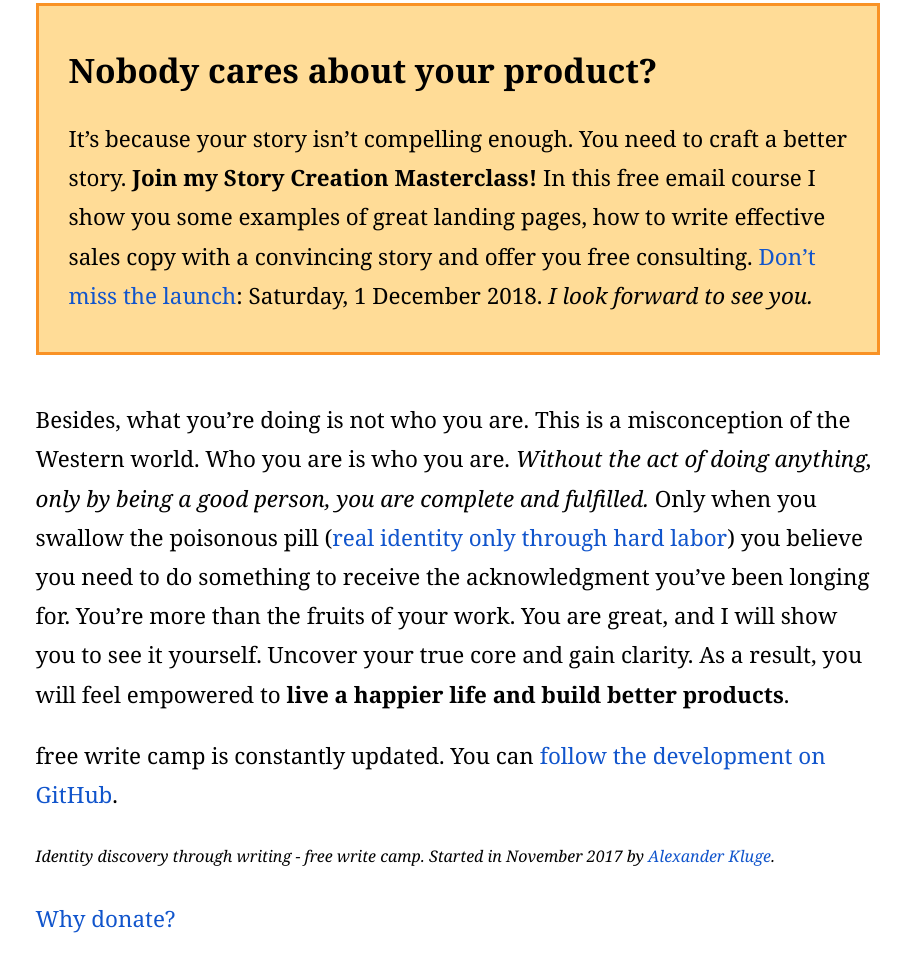
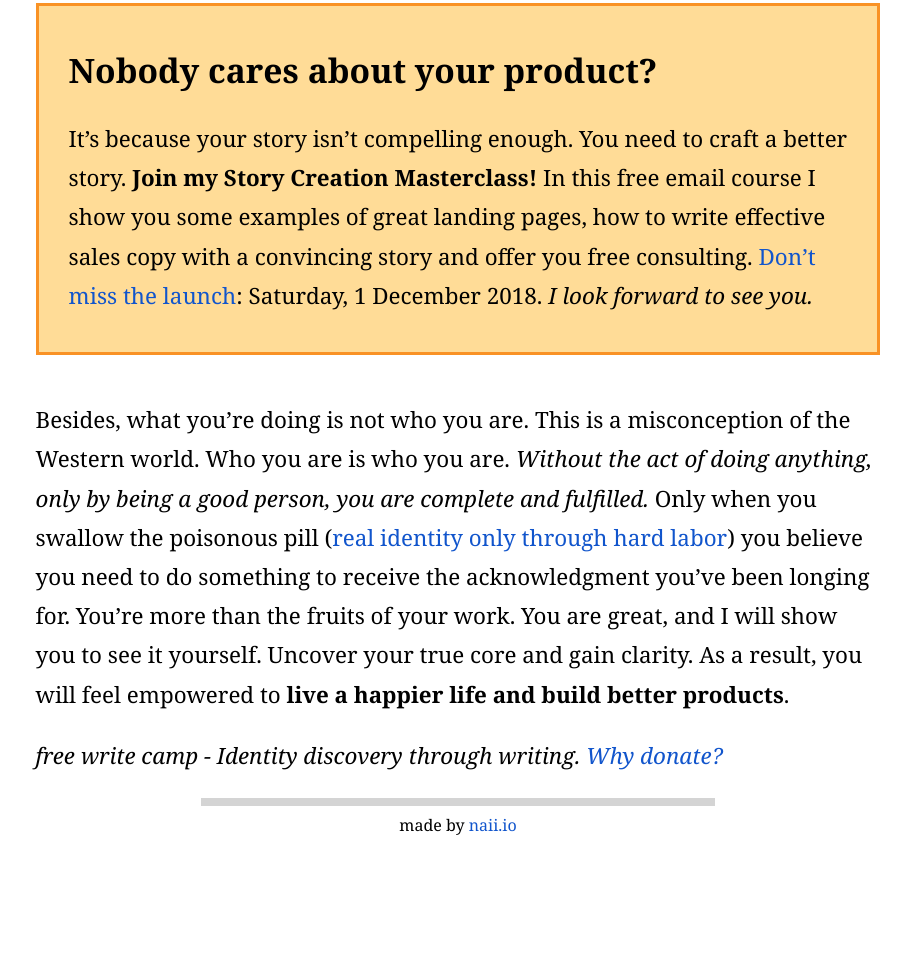
Before and after one commit to Naii/freewritecamp, a plain HTML site: page index.html in a window 1280 px wide. Shown: the part 432-1403 px from the top of the page, without its empty margins (182-1093 px from the left). After the commit the page ends 1299 px from the top, so only its background shows below. Drawn offline with Linux system fonts and the light colour scheme.

Commit message:
Added "made by naii.io" branding

```diff
--- a/index.html
+++ b/index.html
@@ -21,9 +21,11 @@
 
 <p>Besides, what you’re doing is not who you are. This is a misconception of the Western world. Who you are is who you are. <em>Without the act of doing anything, only by being a good person, you are complete and fulfilled.</em> Only when you swallow the poisonous pill (<a href="https://www.brainpickings.org/2014/01/06/alan-watts-wisdom-of-insecurity-1/">real identity only through hard labor</a>) you believe you need to do something to receive the acknowledgment you’ve been longing for. You’re more than the fruits of your work. You are great, and I will show you to see it yourself. Uncover your true core and gain clarity. As a result, you will feel empowered to <strong>live a happier life and build better products</strong>.</p>
 
-<p>free write camp is constantly updated. You can <a href="https://github.com/naii/freewritecamp">follow the development on GitHub</a>.</p>
-<p class="small"><i>Identity discovery through writing - free write camp. Started in November 2017 by <a href="http://alexanderkluge.org">Alexander Kluge</a>.</i></p>
+<p><i>free write camp - Identity discovery through writing. <a href="donate/index.html">Why donate?</a></i></p>
 
-<p><a href="donate/index.html">Why donate?</a></p>
+<hr class="below-the-fold call-to-action centered">
+
+<p class="small centered">made by <a href="http://naii.io">naii.io</a></p>
+
 </body>
 </html>
--- a/style.css
+++ b/style.css
@@ -87,3 +87,17 @@ div.feature {
 	/*border-radius: 3px;*/
 	margin: 2em 0;
 }
+
+.centered {
+	text-align: center;
+	margin: 0 auto;
+}
+
+.call-to-action {
+	width: 60%;
+}
+
+.below-the-fold {
+	color: #d4d4d4;
+	border: 4px solid #d4d4d4;
+}
```
Also changed, not shown: air/index.html (+5 -2 lines), donate/index.html (+5 -2 lines), story-creation-masterclass/index.html (+5 -1 lines).
